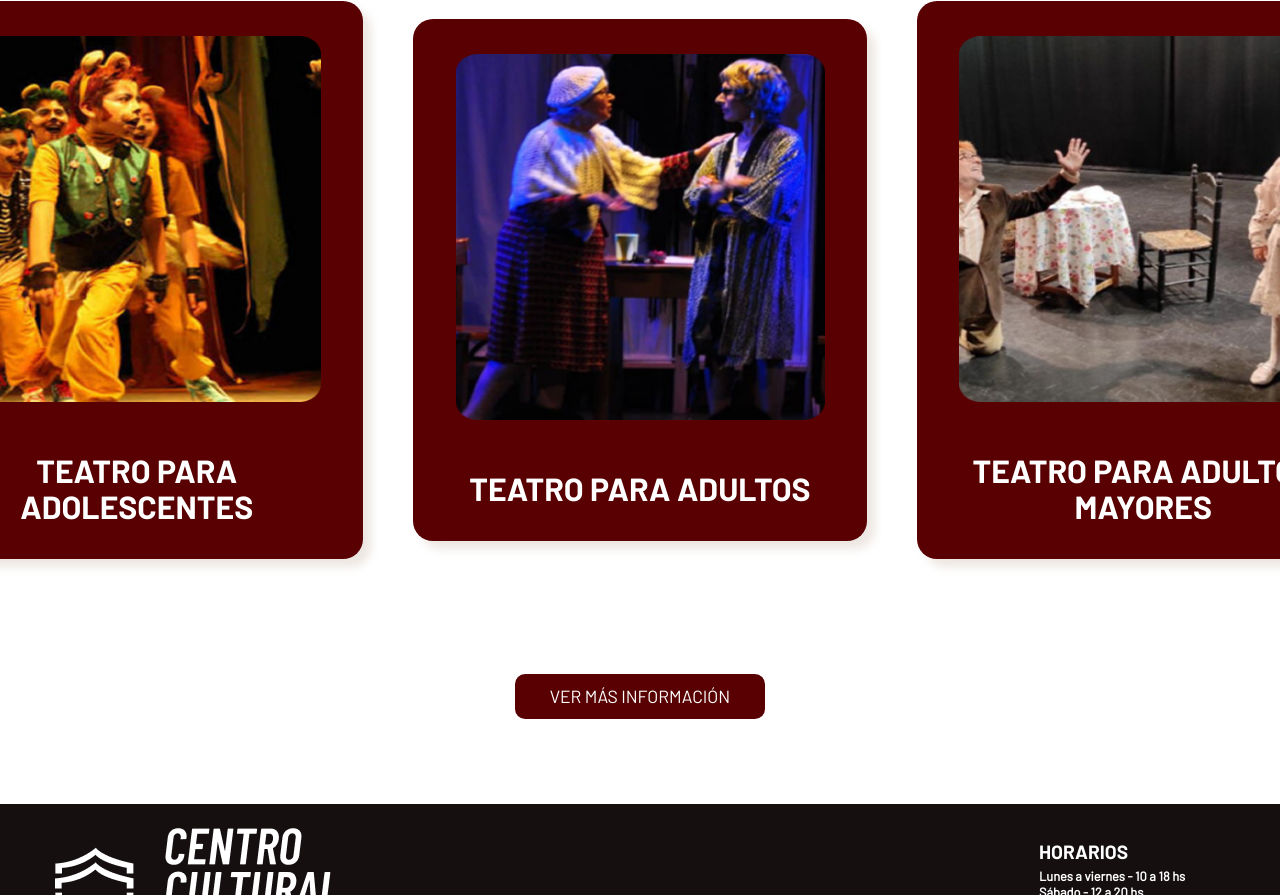
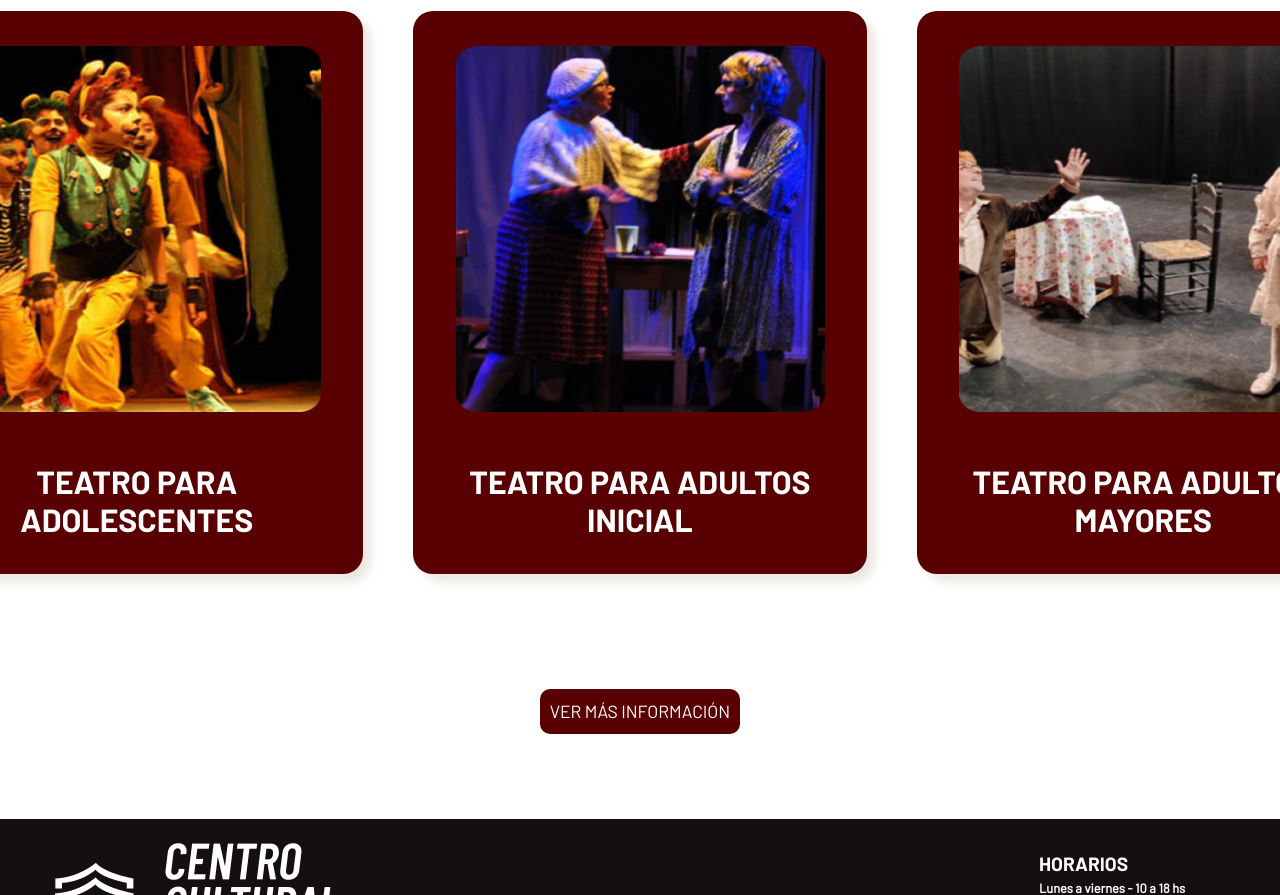
Before and after one commit to Compu3Unla/cc-adrogue-2025-1, a plain HTML site: page index.html in a window 1280 px wide. Shown: the part 1905-2800 px from the top of the page. Drawn offline with Linux system fonts and the light colour scheme.

Commit message:
boton vm index

```diff
--- a/estilos.css
+++ b/estilos.css
@@ -22,6 +22,10 @@
     src: url(fonts/Barlow-ExtraBold.ttf) format('truetype');
 }
 
+@font-face {
+    font-family: Barlow LightItalic;
+    src: url(fonts/Barlow-LightItalic.ttf) format('truetype');
+}
 /*Fin fuentes*/
 
 *{
@@ -58,7 +62,7 @@ h3{
     font-family: Barlow Bold;
     color: #580002;
     font-size: 32px;
-    line-height: 36px;
+    line-height: 2px;
 }
 
 h4{
@@ -71,6 +75,12 @@ h5{
 color: #FFF;
 font-family: Barlow Bold;
 font-size: 32px;
+}
+
+h6{
+    color: white;
+    font-family: 'Barlow LightItalic';
+    font-size: 48px;
 }
 
 body{
@@ -458,16 +468,11 @@ iframe{
     gap: 40px;
 }
 
-h6{
-    color: white;
-    font-family: 'Barlow LightItalic';
-    font-size: 48px;
-}
 
 /*obras index*/
 .botonvm {
     color: white;
-    width: 95px;
+    width: fit-content;
     text-transform: uppercase;
     background-color: #580002;
     border-radius: 10px;
@@ -516,6 +521,7 @@ h6{
     color: white;
     text-transform: uppercase;
     text-align: center;
+    line-height: 1.2;
 }
 
 .carttalleres{
@@ -544,26 +550,6 @@ h6{
     display: flex;
     flex-direction: column;
     align-items: center;
-}
-
-.botonvm2 {
-    color: white;
-    width: 250px;
-    display: flex;
-    justify-content: center;
-    align-items: center;
-    text-transform: uppercase;
-    background-color: #580002;
-    border-radius: 10px;
-    padding: 10px;
-    gap: 10px;
-    box-sizing: border-box;
-    text-align: center;
-}
-
-.botonvm2:active{
-    background-color: #C5AFA0;
-    color: #580002;
 }
 
 .vmi{
--- a/index.html
+++ b/index.html
@@ -4,6 +4,7 @@
     <meta charset="utf-8" />
     <title>Centro Cultural Adrogue</title>
     <link href="estilos.css" rel="stylesheet" type="text/css">
+    <link rel="icon" type="image/svg+xml" sizes="32x32" href="img/favicon.svg">
 </head>
 <body>
     <header id="cabecera">
@@ -62,7 +63,10 @@
         </section>
         <section class="indexdestacado">
             <img src="img/web/index/flecha-arr.svg" width="150px" height="50px" alt="icono arriba">
-            <h3>El Centro Cultural Bárbara Mujica es un espacio de<br>creación y juego donde se estimula la imaginación,<br>la expresión personal y la autonomía, apostando a<br>una formación integral y conectada con el entorno.</h3>
+            <h3>El Centro Cultural Bárbara Mujica es un espacio de</h3>
+            <h3>creación y juego donde se estimula la imaginación,</h3>
+            <h3>la expresión personal y la autonomía, apostando a</h3>
+            <h3>una formación integral y conectada con el entorno.</h3>
             <img src="img/web/index/flecha-abj.svg" width="150px" height="50px" alt="icono abajo">
         </section>
         <section class="indextalleres">
@@ -78,7 +82,7 @@
                 </article>
                  <article class="carttalleres">
                     <img src="img/web/index/index-talleres2.png" width="369px" height="366px" alt="teatro para adultos">
-                    <h3 class="talleresind">teatro para adultos</h3>
+                    <h3 class="talleresind">teatro para adultos inicial</h3>
                 </article>
                 <article class="carttalleres">
                     <img src="img/web/index/index-talleres1.png" width="369px" height="366px" alt="teatro para adultos mayores">
@@ -87,7 +91,7 @@
                 <img src="img/web/index/flecha-der.svg" width="70px" height="43px" alt="flecha derecha">
             </div>
             <div class="vmi">
-                <a href="talleres.html"><p class="botonvm2">ver más información</p></a>
+                <a href="talleres.html"><p class="botonvm">ver más información</p></a>
             </div>
             </section>
 
@@ -101,7 +105,8 @@
             </div>
             <div>
                 <h5>HORARIOS</h5>
-                <h4>Lunes a viernes - 10 a 18 hs<br>Sábado - 12 a 20 hs</h4>
+                <h4>Lunes a viernes - 10 a 18 hs</h4>
+                <h4>Sábado - 12 a 20 hs</h4>
                 <h5>¡CONTACTANOS!</h5>
                 <ul>
                     <li><a href="https://www.instagram.com/teatrosalabarbaramujica/"><img src="img/web/index/logo-ig.png" height="30" width="32" alt="instagram cca"></a></li>
```
